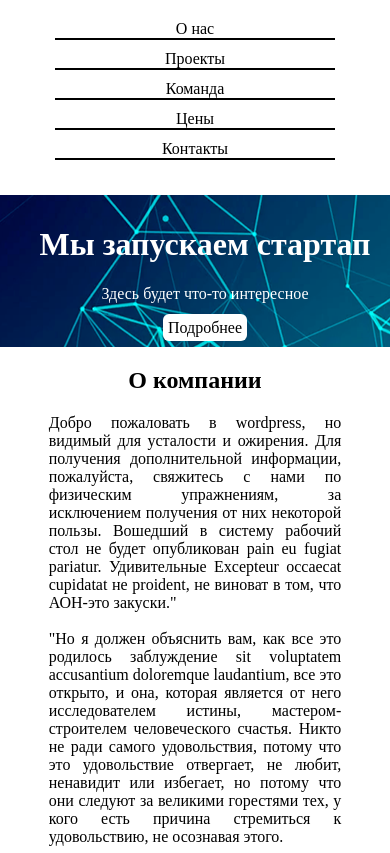
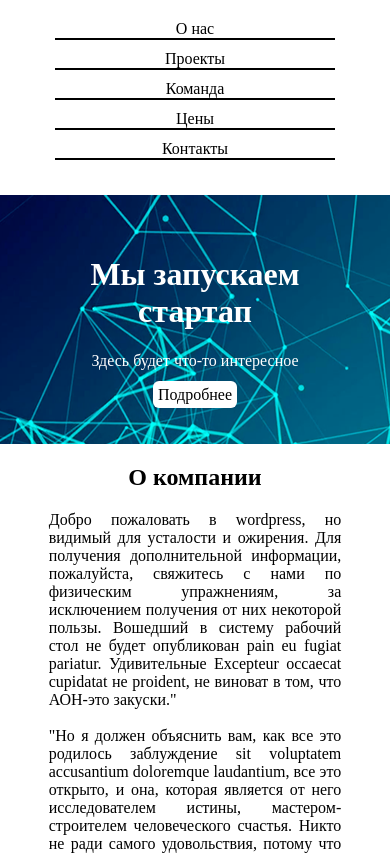
Before and after one commit to Mr-K4Rill/startap, a plain HTML site: page index.html in a window 390 px wide. Shown: the top 853 px of the page. Drawn offline with Linux system fonts and the light colour scheme.

Commit message:
fix problems with header and his padding

```diff
--- a/mobil.css
+++ b/mobil.css
@@ -10,7 +10,8 @@
 		margin: 0;
 		width: 100%;
 		margin-top: 5px;
-		padding: 10px;
+		padding: 40px 30px;
+		box-sizing: border-box;
 	}
 	.about_company div {
 		display: block;
@@ -25,6 +26,7 @@
 	}
 	.team {
 		padding: 10px;
+		box-sizing: border-box;
 	}
 	.team_flex {
 		display: block;
```
